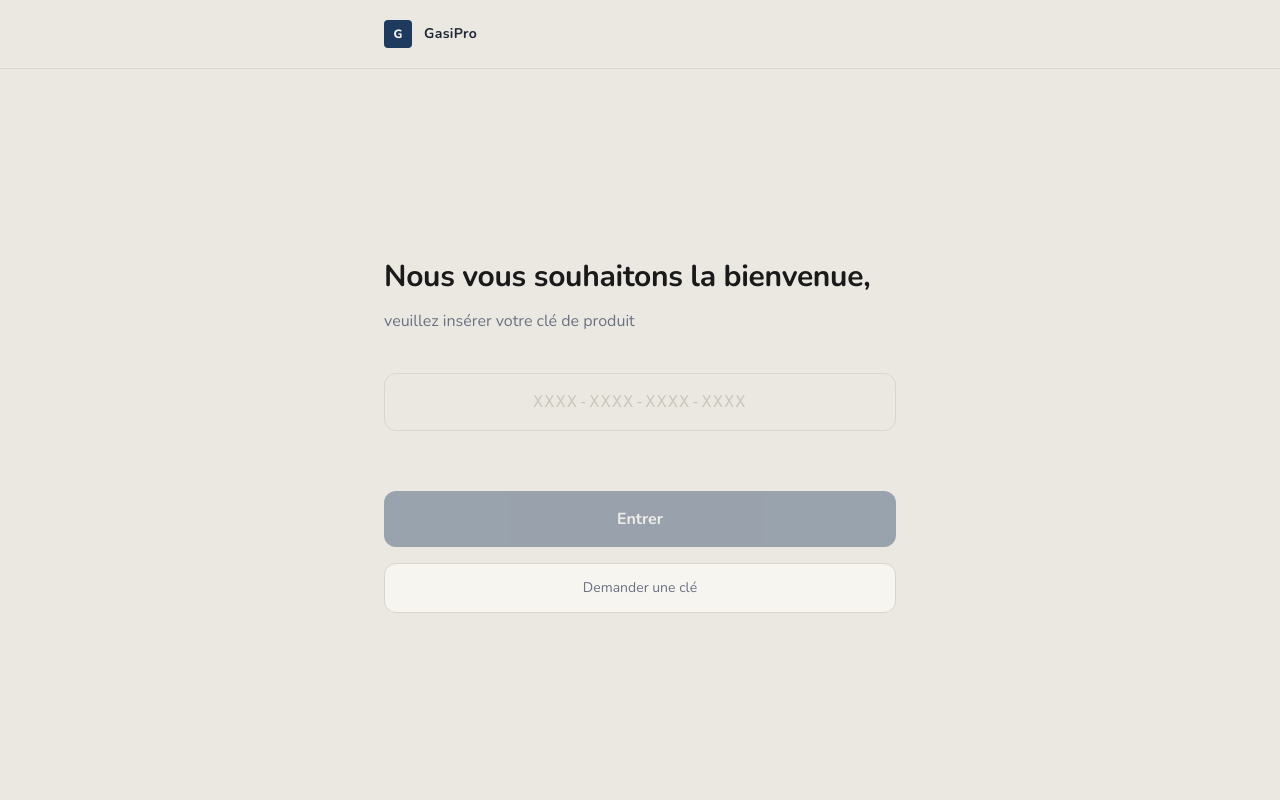
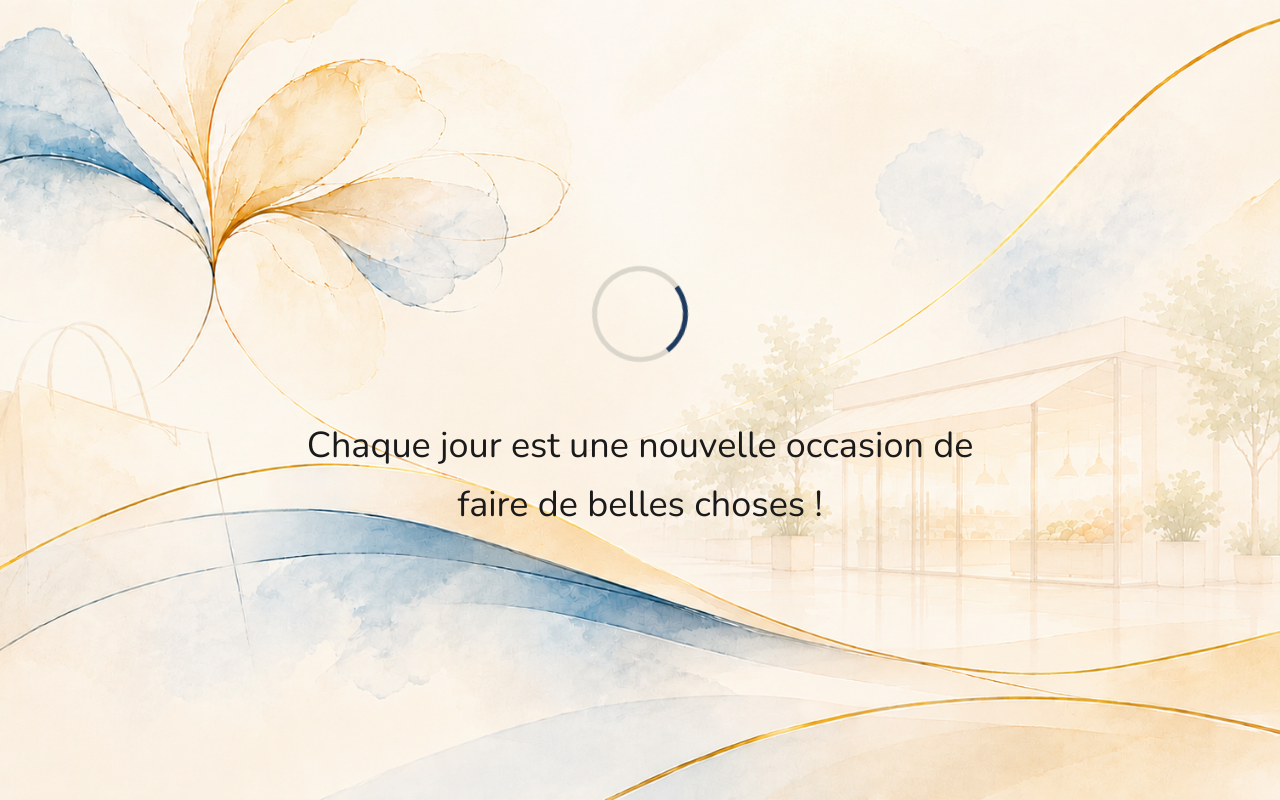
Before and after one commit to GasiPro/cashier-management, an Angular app: page /activation in a window 1280 px wide. Built offline with nearby package versions, Linux system fonts and the light colour scheme.

Commit message:
feat: add splash screen in launch

```diff
--- a/src/app/app.html
+++ b/src/app/app.html
@@ -1,3 +1,17 @@
-<div class="min-h-screen flex flex-col">
+<div class="min-h-screen flex flex-col" [attr.inert]="splashVisible() ? '' : null">
     <router-outlet />
 </div>
+@if (splashVisible()) {
+<main
+  class="fixed inset-0 z-50 bg-[#FAFAFA] bg-cover bg-center flex items-center justify-center px-6 py-16"
+  style="background-image: url('splash-bg.png')">
+  <div class="text-center max-w-2xl" role="status" aria-live="polite">
+    <span
+      class="w-20 h-20 sm:w-24 sm:h-24 rounded-full border-[5px] border-gray-200 border-t-[#1E3A5F]
+             animate-spin [animation-duration:2.2s] motion-reduce:animate-none inline-block mb-12"></span>
+    <p class="text-2xl sm:text-3xl lg:text-4xl font-light leading-relaxed text-[#1A1A1A]">
+      <span class="block">Chaque jour est une nouvelle occasion de faire de belles choses !</span>
+    </p>
+  </div>
+</main>
+}
--- a/src/app/app.ts
+++ b/src/app/app.ts
@@ -1,7 +1,28 @@
-import { Component, effect, inject } from '@angular/core';
-import { RouterOutlet } from '@angular/router';
+import { Component, effect, inject, signal } from '@angular/core';
+import {
+  NavigationCancel,
+  NavigationCancellationCode,
+  NavigationEnd,
+  NavigationError,
+  Event as RouterEvent,
+  Router,
+  RouterOutlet,
+} from '@angular/router';
+import { filter, firstValueFrom } from 'rxjs';
 import { SessionStore } from './core/auth/session.store';
 import { initDisplaySettings } from './core/display/display-settings';
+
+const SPLASH_MIN_DELAY_MS = 6000;
+
+/** True once a navigation is over; a guard redirect is not final, the next navigation is. */
+function isNavigationSettled(event: RouterEvent): boolean {
+  return (
+    event instanceof NavigationEnd ||
+    event instanceof NavigationError ||
+    (event instanceof NavigationCancel && event.code !== NavigationCancellationCode.Redirect)
+  );
+}
+
 @Component({
   selector: 'app-root',
   imports: [RouterOutlet],
@@ -10,9 +31,24 @@ import { initDisplaySettings } from './core/display/display-settings';
 })
 export class App {
   private readonly session = inject(SessionStore);
+  private readonly router = inject(Router);
+  readonly splashVisible = signal(true);
+
   constructor() {
     effect(() => {
       void initDisplaySettings(this.session.role());
     });
+    void this.runSplash();
+  }
+
+  /** Keeps the splash up until the first screen is ready, for at least SPLASH_MIN_DELAY_MS. */
+  private async runSplash(): Promise<void> {
+    const firstNavigation = firstValueFrom(this.router.events.pipe(filter(isNavigationSettled)));
+    await Promise.all([
+      firstNavigation,
+      document.fonts.ready,
+      new Promise<void>((resolve) => setTimeout(resolve, SPLASH_MIN_DELAY_MS)),
+    ]);
+    this.splashVisible.set(false);
   }
 }
--- a/src/app/features/activation/activation.page.html
+++ b/src/app/features/activation/activation.page.html
@@ -26,22 +26,33 @@
         <h1 class="text-3xl font-semibold leading-snug text-[#1A1A1A] mb-3">Nous vous souhaitons la bienvenue,</h1>
         <p class="text-base text-gray-500">veuillez insérer votre clé de produit</p>
       </div>
+      <div class="flex items-center gap-2 sm:gap-3" role="group" aria-label="Clé de produit">
+        @for (i of segmentIndexes; track i) {
         <input
           type="text"
-        name="productKey"
+          [id]="'key-seg-' + i"
+          [name]="'productKey' + i"
           autocomplete="off"
           spellcheck="false"
-        maxlength="19"
-        placeholder="XXXX-XXXX-XXXX-XXXX"
-        [value]="productKey()"
-        (input)="onInput($event)"
+          maxlength="4"
+          placeholder="XXXX"
+          [value]="segments()[i]"
+          (input)="onSegmentInput(i, $event)"
+          (keydown)="onSegmentKeydown(i, $event)"
+          (paste)="onPaste($event)"
+          [attr.aria-label]="'Clé de produit, groupe ' + (i + 1) + ' sur 4'"
           [attr.aria-invalid]="error() ? true : null"
-        class="w-full border border-gray-200 rounded-lg px-5 py-4 text-base font-mono tracking-widest text-center text-[#1A1A1A]
+          class="flex-1 min-w-0 border border-gray-200 rounded-lg px-2 py-4 text-base font-mono tracking-widest text-center text-[#1A1A1A]
                  focus:outline-none focus:border-[#1E3A5F] transition-colors placeholder-gray-300" />
+        @if (i < segmentIndexes.length - 1) {
+        <span class="text-xl text-gray-300 select-none" aria-hidden="true">-</span>
+        }
+        }
+      </div>
       <p role="alert" aria-live="assertive" class="text-sm text-red-600 mt-3 min-h-6 text-center">{{ error() }}</p>
       <button
         type="submit"
-        [disabled]="checking() || !productKey().trim()"
+        [disabled]="checking() || !isKeyComplete()"
         class="w-full mt-6 bg-[#1E3A5F] text-white text-base font-semibold py-4 rounded-lg
                hover:bg-[#16304f] active:scale-95 transition-all disabled:opacity-40 disabled:cursor-not-allowed
                focus-visible:outline focus-visible:outline-2 focus-visible:outline-offset-2 focus-visible:outline-[#1E3A5F]">
--- a/src/app/features/activation/activation.page.ts
+++ b/src/app/features/activation/activation.page.ts
@@ -1,9 +1,15 @@
-import { Component, OnDestroy, signal } from '@angular/core';
+import { Component, OnDestroy, computed, signal } from '@angular/core';
 import { Router } from '@angular/router';
 import { activate } from '../../data/settings/settings.api';
 const LAUNCH_MIN_DELAY_MS = 6000;
 const CONTACT_EMAIL = 'fanambynana@duck.com';
 const CONTACT_CLOSE_DELAY_MS = 10_000;
+const KEY_SEGMENT_COUNT = 4;
+const KEY_SEGMENT_LEN = 4;
+/** Keeps only letters and digits, upper-cased, so a typed or pasted "-" is never part of a segment. */
+function cleanKey(value: string): string {
+  return value.toUpperCase().replace(/[^A-Z0-9]/g, '');
+}
 @Component({
   selector: 'app-activation',
   standalone: true,
@@ -11,7 +17,11 @@ const CONTACT_CLOSE_DELAY_MS = 10_000;
 })
 export class ActivationPage implements OnDestroy {
   readonly contactEmail = CONTACT_EMAIL;
-  readonly productKey = signal('');
+  readonly segmentIndexes = Array.from({ length: KEY_SEGMENT_COUNT }, (_, i) => i);
+  readonly segments = signal<string[]>(this.segmentIndexes.map(() => ''));
+  /** Full key in the XXXX-XXXX-XXXX-XXXX form expected by the backend; the dashes are added here, never typed. */
+  readonly productKey = computed(() => this.segments().join('-'));
+  readonly isKeyComplete = computed(() => this.segments().every((s) => s.length === KEY_SEGMENT_LEN));
   readonly error = signal('');
   readonly checking = signal(false);
   readonly launching = signal(false);
@@ -22,9 +32,33 @@ export class ActivationPage implements OnDestroy {
   ngOnDestroy(): void {
     this.clearContactTimer();
   }
-  onInput(event: Event): void {
-    this.productKey.set((event.target as HTMLInputElement).value.toUpperCase());
+  onSegmentInput(index: number, event: Event): void {
+    const input = event.target as HTMLInputElement;
+    const value = cleanKey(input.value).slice(0, KEY_SEGMENT_LEN);
+    input.value = value;
+    this.segments.update((list) => list.map((s, i) => (i === index ? value : s)));
     this.error.set('');
+    if (value.length === KEY_SEGMENT_LEN && index < KEY_SEGMENT_COUNT - 1) {
+      this.focusSegment(index + 1);
+    }
+  }
+  onSegmentKeydown(index: number, event: KeyboardEvent): void {
+    if (event.key === 'Backspace' && index > 0 && (event.target as HTMLInputElement).value === '') {
+      event.preventDefault();
+      this.focusSegment(index - 1);
+    }
+  }
+  /** A pasted key (with or without dashes) is spread over the four segments. */
+  onPaste(event: ClipboardEvent): void {
+    event.preventDefault();
+    const text = cleanKey(event.clipboardData?.getData('text') ?? '').slice(0, KEY_SEGMENT_COUNT * KEY_SEGMENT_LEN);
+    if (!text) return;
+    this.segments.set(this.segmentIndexes.map((i) => text.slice(i * KEY_SEGMENT_LEN, (i + 1) * KEY_SEGMENT_LEN)));
+    this.error.set('');
+    this.focusSegment(Math.min(Math.floor(text.length / KEY_SEGMENT_LEN), KEY_SEGMENT_COUNT - 1));
+  }
+  private focusSegment(index: number): void {
+    document.getElementById(`key-seg-${index}`)?.focus();
   }
   /** Opens the contact message and (re)starts its auto-close countdown. */
   requestKey(): void {
@@ -43,7 +77,7 @@ export class ActivationPage implements OnDestroy {
   }
   async submit(event: Event): Promise<void> {
     event.preventDefault();
-    if (this.checking()) return;
+    if (this.checking() || !this.isKeyComplete()) return;
     this.checking.set(true);
     this.error.set('');
     try {
```
Also changed, not shown: public/splash-bg.png (added). Lines whose indentation alone changed are shown as unchanged.
